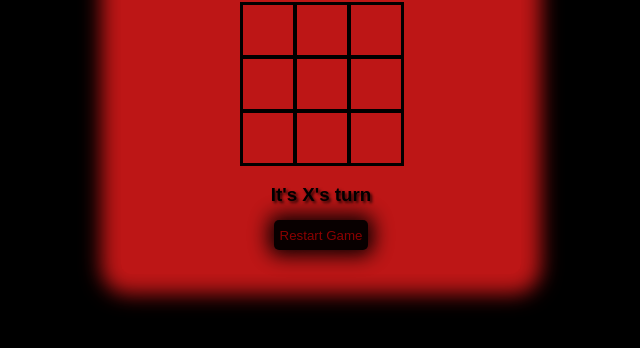
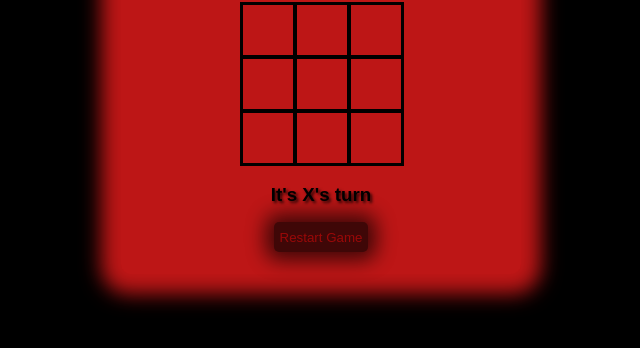
Before and after one commit to AureliusNguyen/Tic-Tac-Toe_v2, a plain HTML site: page index.html in a window 1280 px wide. In both pictures the pointer is over the button "Restart Game". Shown: the part 140-488 px from the top of the page, without its empty margins (319-959 px from the left). Drawn offline with Linux system fonts and the light colour scheme; a web font is replaced by a local one.

Commit message:
final real

```diff
--- a/styles.css
+++ b/styles.css
@@ -47,7 +47,7 @@ button {
   background-color: #800;
   box-shadow: 0px 0px 20px 10px #000000;
   text-shadow: 0px 0px 3px rgba(0, 0, 0, 0.8);
-  transform: translateY(4px);
+  transform: translateY(2px);
   transition: 0.5s ease-out;
 }
 button:hover {
@@ -55,9 +55,9 @@ button:hover {
   background-color: #000000;
   color: #800;
   cursor: pointer;
-  transform: translateY(-4px);
+  transform: translateY(-2px);
   transition: 0.4s ease-in;
-  animation: flicker 0.25s ease-in-out infinite alternate;
+  animation: flicker 0.5s ease-in-out infinite alternate;
 }
 @keyframes flicker {
   0% {
```
